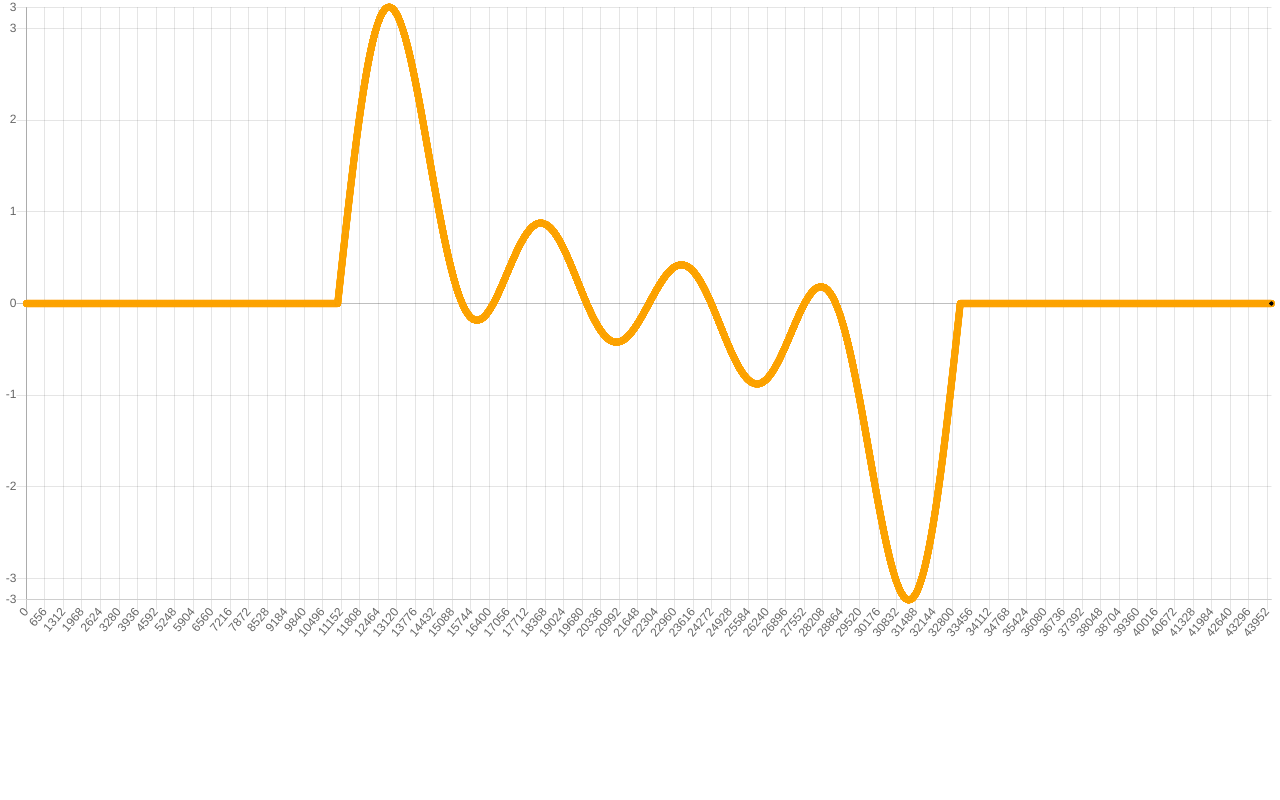
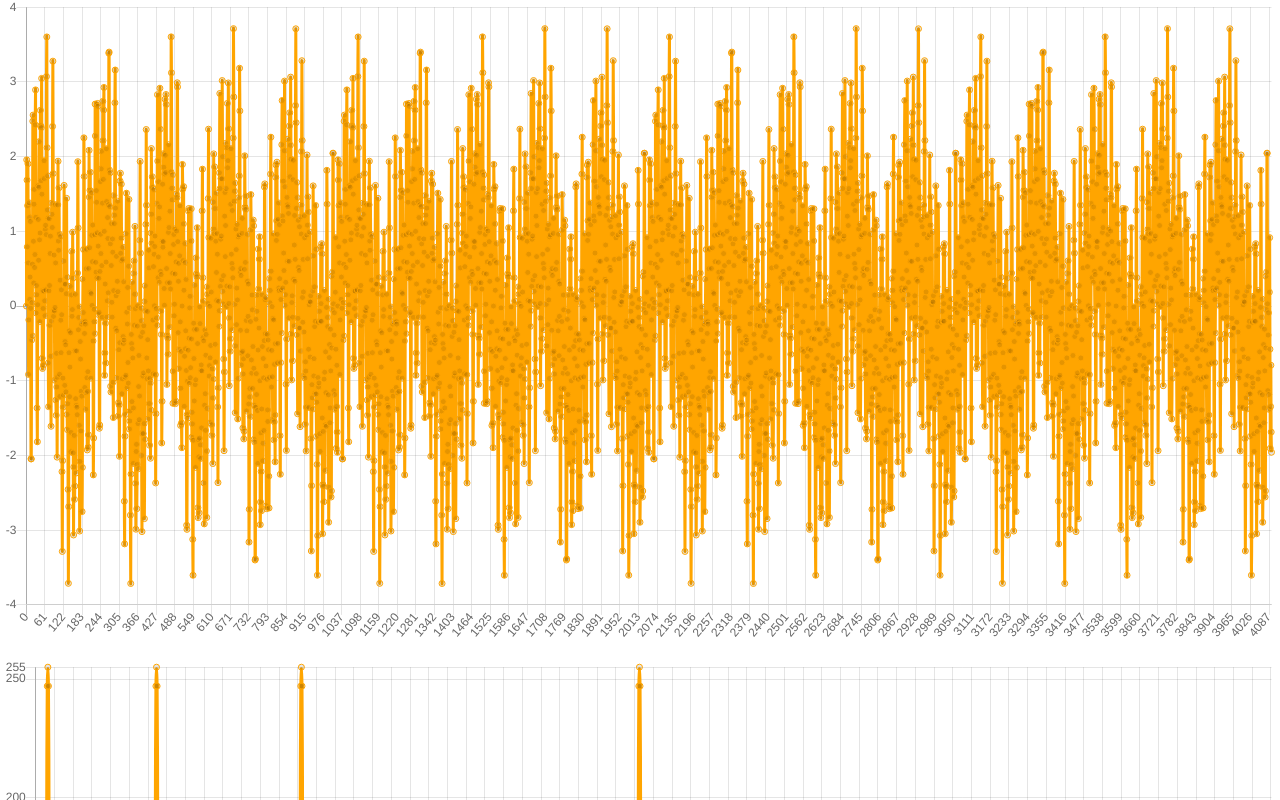
Before and after one commit to taylorjg/shazizzle, a website: page js/index.html in a window 1280 px wide. Shown: the top 800 px of the page. Drawn offline with nearby package versions, Linux system fonts and the light colour scheme.

Commit message:
Add chart showing FFT

```diff
--- a/js/index.html
+++ b/js/index.html
@@ -10,7 +10,9 @@
 
 <body>
     <div>
-        <canvas id="canvas"></canvas>
+        <canvas id="canvas1"></canvas>
+        <br />
+        <canvas id="canvas2"></canvas>
     </div>
     <script src="https://cdnjs.cloudflare.com/ajax/libs/ramda/0.25.0/ramda.min.js"></script>
     <script src="https://cdnjs.cloudflare.com/ajax/libs/Chart.js/2.7.3/Chart.bundle.js"></script>
--- a/js/index.js
+++ b/js/index.js
@@ -1,43 +1,48 @@
-const SAMPLE_RATE = 44100
+const SAMPLE_RATE = 4096
 const SECONDS = 1
 
-// const response = await axios.get('440Hz_44100Hz_16bit_05sec.mp3')
+const findBound = (xs, f) => xs.reduce((acc, x) => f(x, acc) ? x : acc)
+const upperBound = xs => Math.ceil(findBound(xs, R.gt))
+const lowerBound = xs => Math.floor(findBound(xs, R.lt))
 
-const findBound = (xs, f) => xs.reduce((acc, x) => f(x, acc) ? x : acc, 0)
+const makeOscillator = (context, hz) => {
+  const oscillator = new OscillatorNode(context, { frequency: hz })
+  oscillator.connect(context.destination)
+  return oscillator
+}
+
+const startOscillator = when => oscillator => oscillator.start(when)
+const stopOscillator = when => oscillator => oscillator.stop(when)
 
 const main = async () => {
+
   const audioContext = new OfflineAudioContext(1, SAMPLE_RATE * SECONDS, SAMPLE_RATE)
 
-  const makeOscillator = (ctx, hz) => {
-    const oscillator = new OscillatorNode(ctx, { frequency: hz })
-    oscillator.connect(ctx.destination)
-    return oscillator
-  }
-
   const oscillators = [
-    makeOscillator(audioContext, 2),
-    makeOscillator(audioContext, 4),
-    makeOscillator(audioContext, 6),
-    makeOscillator(audioContext, 8)
+    makeOscillator(audioContext, 20),
+    makeOscillator(audioContext, 200),
+    makeOscillator(audioContext, 440),
+    makeOscillator(audioContext, 1000)
   ]
 
-  const startOscillator = when => oscillator => oscillator.start(when)
-  const stopOscillator = when => oscillator => oscillator.stop(when)
+  const analyser = new AnalyserNode(audioContext, { fftSize: SAMPLE_RATE })
+  oscillators.forEach(oscillator => oscillator.connect(analyser))
 
-  oscillators.forEach(startOscillator(0.25))
-  oscillators.forEach(stopOscillator(0.75))
+  oscillators.forEach(startOscillator(0))
+  oscillators.forEach(stopOscillator(1))
 
   const audioBuffer = await audioContext.startRendering()
   const data = audioBuffer.getChannelData(0)
-  console.dir(data)
 
-  const config = {
+  const frequencyData = new Uint8Array(analyser.frequencyBinCount)
+  analyser.getByteFrequencyData(frequencyData)
+
+  const config1 = {
     type: 'line',
     data: {
       labels: data.map((_, index) => index),
       datasets: [{
         borderColor: 'orange',
-        bordeWidth: 0.25,
         data,
         fill: false,
       }]
@@ -52,16 +57,47 @@ const main = async () => {
       scales: {
         yAxes: [{
           ticks: {
-            min: findBound(data, R.lt),
-            max: findBound(data, R.gt)
+            min: lowerBound(data),
+            max: upperBound(data)
           }
         }]
       }
     }
   }
 
-  const chartContext = document.getElementById('canvas').getContext('2d')
-  new Chart(chartContext, config)
+  const chartContext1 = document.getElementById('canvas1').getContext('2d')
+  new Chart(chartContext1, config1)
+
+  const config2 = {
+    type: 'line',
+    data: {
+      labels: frequencyData.map((_, index) => index),
+      datasets: [{
+        borderColor: 'orange',
+        data: frequencyData,
+        fill: false,
+      }]
+    },
+    options: {
+      animation: {
+        duration: 0
+      },
+      legend: {
+        display: false
+      },
+      scales: {
+        yAxes: [{
+          ticks: {
+            min: lowerBound(frequencyData),
+            max: upperBound(frequencyData)
+          }
+        }]
+      }
+    }
+  }
+
+  const chartContext2 = document.getElementById('canvas2').getContext('2d')
+  new Chart(chartContext2, config2)
 }
 
 main()
```
